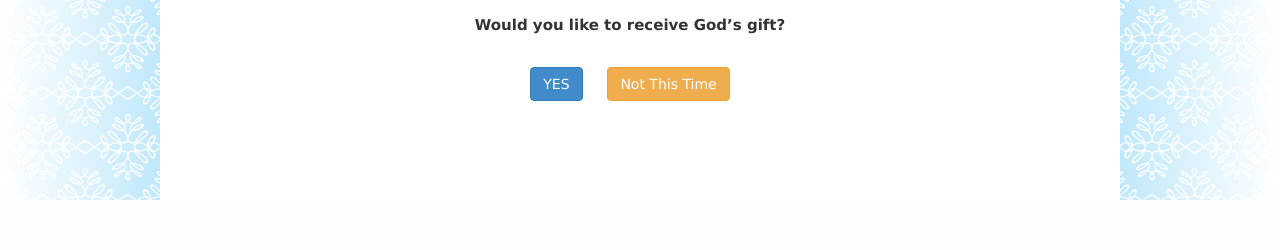
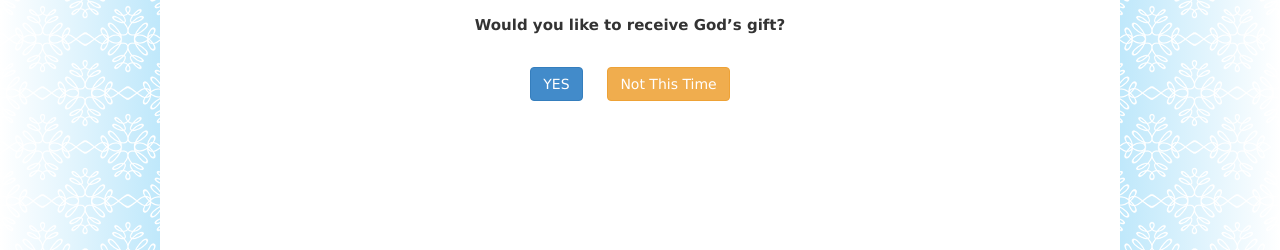
Before and after one commit to coolkang/cmcweb, a Django app: template cmcprj/templates/en/message.html in a window 1280 px wide. Shown: the part 1311-1561 px from the top of the page. Before the commit the page ends 1511 px from the top, so only its background shows below. Run offline with Django 3.2, Linux system fonts and the light colour scheme; the template is opened without the code that fills it, so the values that code supplies are empty; some libraries are stand-ins or nearby versions.

Commit message:
스타일 수정

```diff
--- a/cmcprj/templates/base/basic.html
+++ b/cmcprj/templates/base/basic.html
@@ -38,12 +38,14 @@
 	$(document).ready(function(){
 
 		var wrapper_height = $(".content").height() + $(".video").height() + 160; // add margin
-		var page_height = wrapper_height + $(".top_bar").height() + 29; // add padding
+
 
 		if(wrapper_height < 760)
 		{
 			wrapper_height = 760;
 		}
+
+		var page_height = wrapper_height + $(".top_bar").height() + 29; // add padding
 
 		if(page_height < $(window).height())
 		{
@@ -52,11 +54,11 @@
 
 
 
-		$(".wrapper").height(wrapper_height);
+		$(".wrapper").height(page_height);
 		$("body").height(page_height);
-		$(".bg_left_overlay").height(page_height);
-		$(".bg_right_overlay").height(page_height);
-		$(".bg_pattern_overlay").height(page_height);
+		$(".bg_left_overlay").height(page_height+50);
+		$(".bg_right_overlay").height(page_height+50);
+		$(".bg_pattern_overlay").height(page_height+50);
 	});
 	</script>
 
--- a/cmcprj/templates/base/intro_base.html
+++ b/cmcprj/templates/base/intro_base.html
@@ -40,9 +40,8 @@
     <script src="{% static 'bs/js/bootstrap.min.js' %}"></script>
 
     <script>
-
         $(document).ready( function() {
-            window.setInterval(window.location.href="{% url 'webpages:index' %}?langcode={{code}}", 16000);
+            setTimeout(function() {location.href="message"}, 18000);
         });
     </script>
 </body>
```
